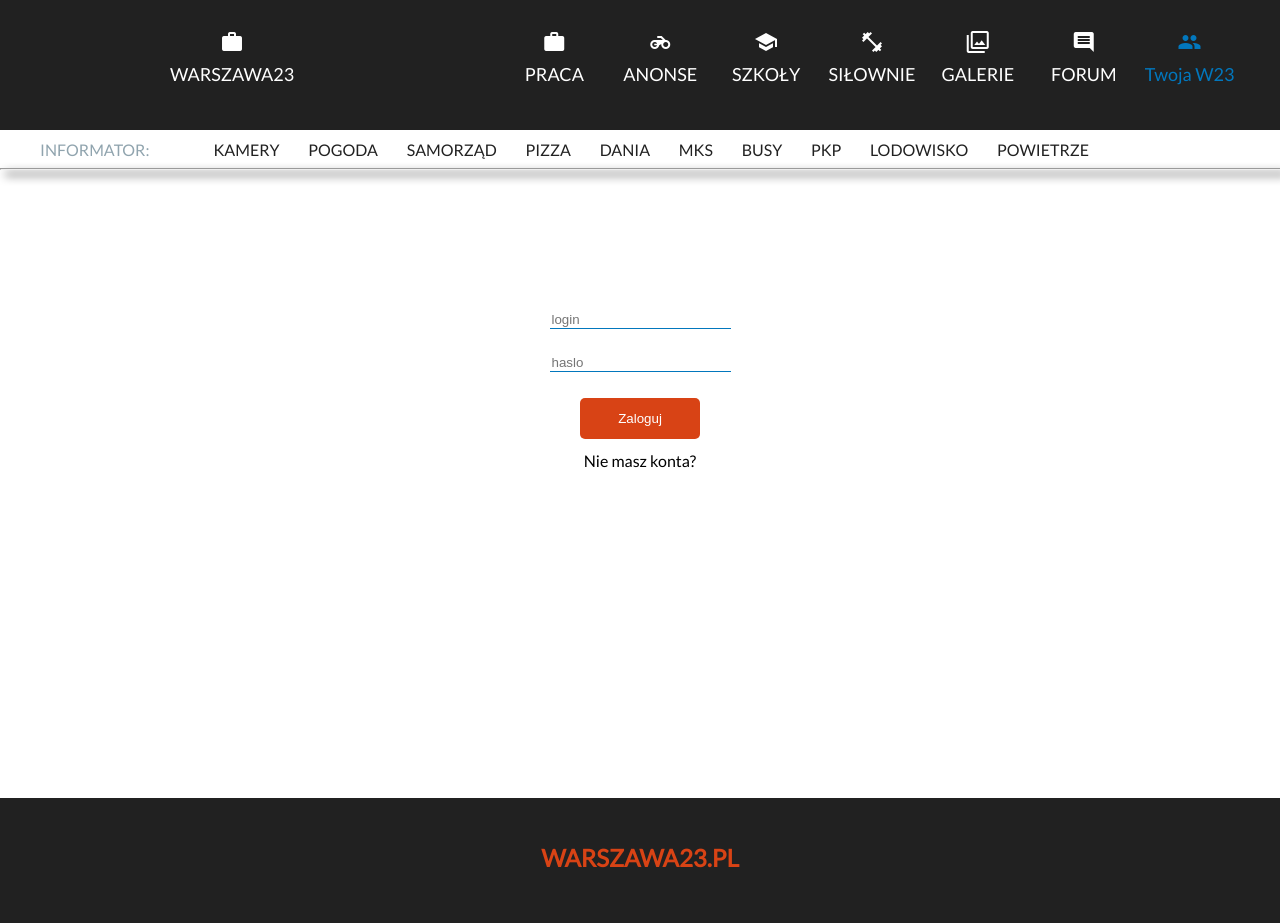
After one commit to minecros/warszawa23, a PHP site: page /logowanie.php in a window 1280 px wide. The commit adds this page. Run offline with PHP 8.4, Linux system fonts and the light colour scheme; some libraries are stand-ins or nearby versions.

Commit message:
dodane formularze logowania i rejestracji, uporzadkowanie struktury projektu

```diff
--- /dev/null
+++ b/logowanie.php
@@ -0,0 +1,96 @@
+<!DOCTYPE html>
+<html>
+
+<head>
+    <meta charset="utf-8">
+    <link rel="stylesheet" type="text/css" href="style/style.css">
+    <link rel="stylesheet" type="text/css" href="style/logowanie.css">
+    <link href="https://fonts.googleapis.com/css?family=Lato" rel="stylesheet">
+    <link href="https://fonts.googleapis.com/icon?family=Material+Icons" rel="stylesheet">
+    <title>Warszawa23.pl</title>
+    <link rel="icon" href="grafika/icon.png" type="image/gif">
+
+</head>
+
+<body>
+    <header>
+        <!-- Tu zrobić logo  -->
+
+
+        <nav>
+
+
+            <ul class="menu">
+                <li><label><a href="index.php"><i class="material-icons">work</i><br>WARSZAWA23</a></label></li>
+                <li><a href="index.php"><i class="material-icons">work</i><br>PRACA</a></li>
+                <li><a href="index.php"><i class="material-icons">motorcycle</i><br>ANONSE</a></li>
+                <li><a href="index.php"><i class="material-icons">school</i><br>SZKOŁY</a></li>
+                <li><a href="index.php"><i class="material-icons">fitness_center</i><br>SIŁOWNIE</a></li>
+                <li><a href="index.php"><i class="material-icons">filter</i><br>GALERIE</a></li>
+                <li><a href="index.php"><i class="material-icons">insert_comment</i><br>FORUM</a></li>
+                <li><a href="logowanie.php" style="color: #0277bd"><i class="material-icons">people</i><br>Twoja W23</a></li>
+            </ul>
+        </nav>
+    </header>
+    <div id="container-informator">
+        <ul class="informator-kategorie">
+            <li>INFORMATOR:</li>
+            <li><a href="">KAMERY</a></li>
+            <li><a href="">POGODA</a></li>
+            <li><a href="">SAMORZĄD</a></li>
+            <li><a href="">PIZZA</a></li>
+            <li><a href="">DANIA</a></li>
+            <li><a href="">MKS</a></li>
+            <li><a href="">BUSY</a></li>
+            <li><a href="">PKP</a></li>
+            <li><a href="">LODOWISKO</a></li>
+            <li><a href="">POWIETRZE</a></li>
+        </ul>
+        <hr>
+    </div>
+
+    <?php
+
+        if(isset($_SESSION['login'])){
+
+            //gdy uzytkownik jest juz zalogowany
+
+
+
+        }else{
+
+            //gdy uzytkownik nie jest jeszcze zalogowany
+            ?>
+
+    <form id="logowanie" name="logowanie" action="skrypty/logowanie_skrypt.php" method="post">
+
+        <input type="text" placeholder="login" name="login"><br>
+        <input type="password" placeholder="haslo" name="haslo"><br>
+        <input type="submit" value="Zaloguj"><br>
+
+        <a href="rejestracja.php" id="czykonto">Nie masz konta?</a>
+
+
+
+    </form>
+
+
+
+
+
+    <?php
+        }
+
+
+
+    ?>
+
+
+
+    <footer>
+        <h2>WARSZAWA23.PL</h2>
+
+    </footer>
+</body>
+
+</html>
--- /dev/null
+++ b/style/logowanie.css
@@ -0,0 +1,32 @@
+#logowanie {
+
+    margin-top: 10%;
+    width:100%;
+    height:500px;
+    text-align: center;
+}
+input {
+
+
+    border:none;
+    border-bottom: 1px solid #0277bd;
+    background-color: white;
+    margin: 1%;
+}
+input[type=submit] {
+
+    padding:1% 3% 1% 3%;
+    background:#d84315;
+    color:white;
+    border:0 none;
+    cursor:pointer;
+    -webkit-border-radius: 5px;
+    border-radius: 5px;
+}
+
+#czykonto {
+
+    clear:both;
+    text-decoration: none;
+    color:black;
+}
--- a/style.css
+++ b/style/style.css
@@ -45,6 +45,7 @@ nav {
 .menu a {
     text-decoration: none;
     color: white;
+
 }
 
 .menu a:hover {
@@ -103,7 +104,7 @@ section {
 
 aside {
 
-    height:2000px;
+    height:1500px;
     float:left;
     width:20%;
     margin-right: auto;
@@ -112,6 +113,22 @@ aside {
     padding-left: 20px;
     border-left:1px solid grey;
     font-size: 15px;
+
+}
+#tresc {
+    margin-top:50px;
+    margin-left:auto;
+    margin-right:auto;
+
+}
+article {
+
+}
+.one {
+    float:left;
+    width:30%;
+    margin-top:3%;
+    margin-left:20px;
 
 }
 
```
Also changed, not shown: index.html (+15 -1 lines), index.php (+22 -3 lines), logowanie_skrypt.php (added, +41 -0 lines), polaczenie.php (added, +10 -0 lines), rejestracja.php (added, +72 -0 lines), style/rejestracja.css (added, +25 -0 lines), grafika/icon.png (added).
